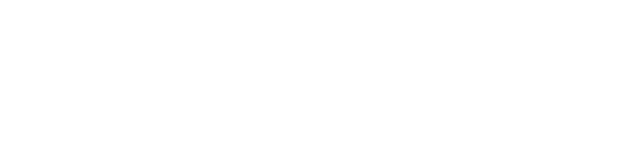
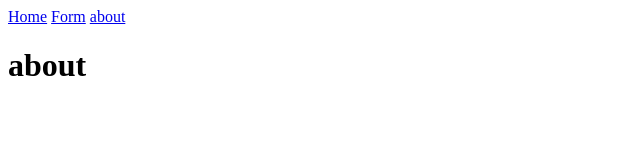
Before and after one commit to Deeghayu-Bhathiya/My-first-html-project, a plain HTML site: page about.html in a window 1280 px wide. Shown: the whole page, without its empty margins (0-640 px from the left). Drawn offline with Linux system fonts and the light colour scheme.

Commit message:
add three index navigation

```diff
--- a/about.html
+++ b/about.html
@@ -6,6 +6,12 @@
     <title>about</title>
 </head>
 <body>
+    <nav>
+        <a href="index.html">Home</a>
+        <a href="form.html">Form</a>
+      <a href="about.html"> about</a>
+    </nav>
+    <h1>about</h1>
 
 </body>
 </html>
```
Also changed, not shown: form.html (+5 -1 lines), index.html (+1 -1 lines).
